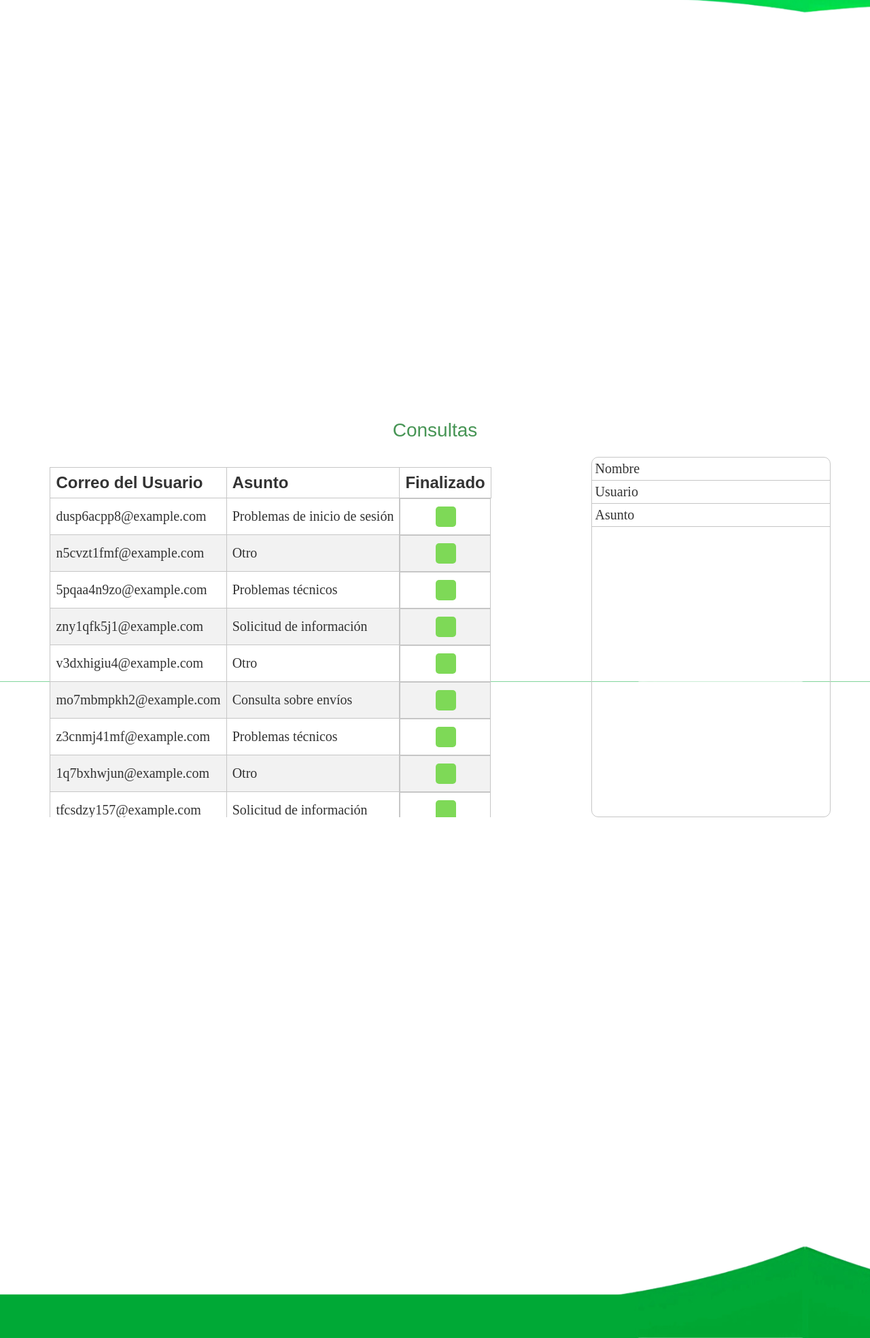
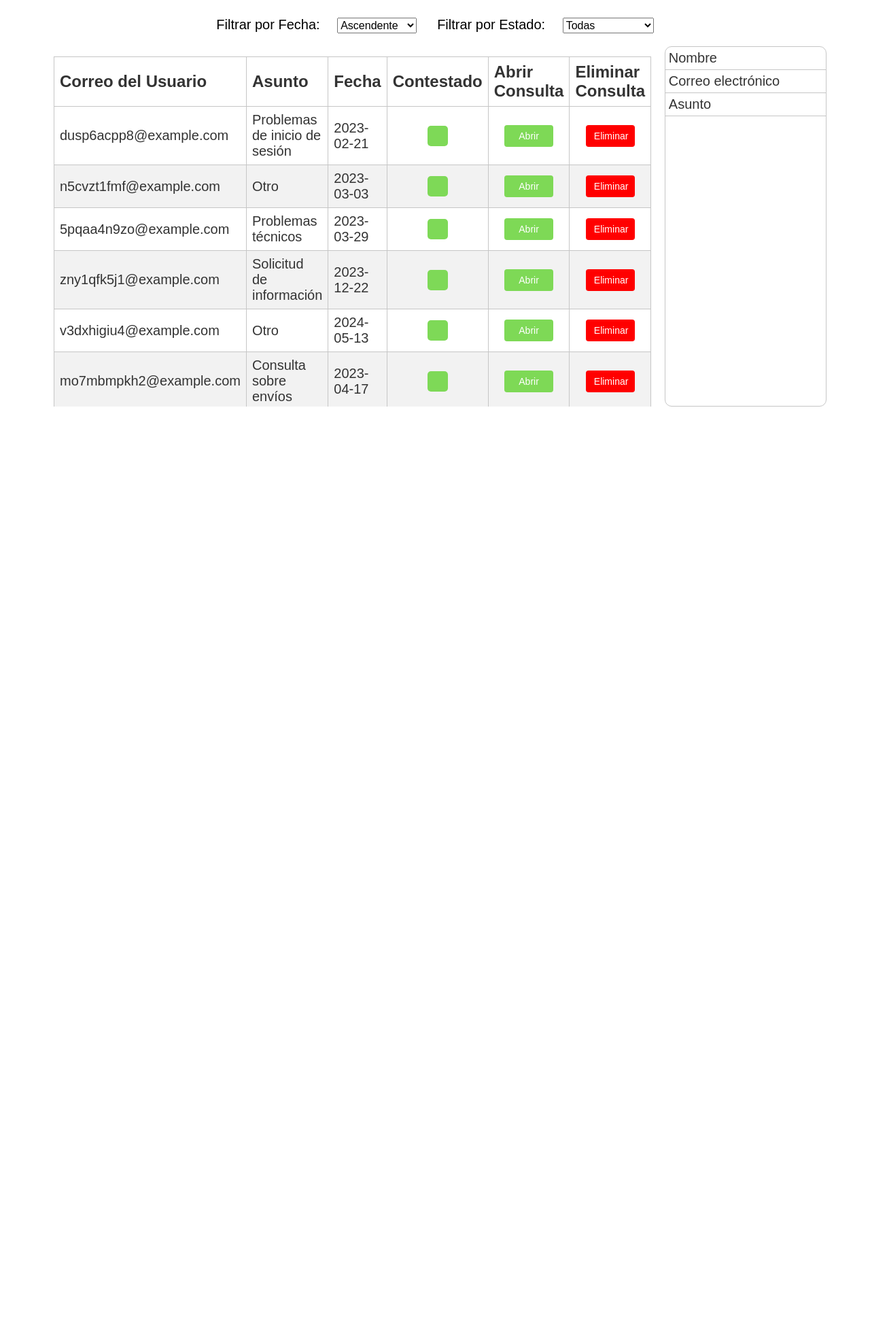
Before and after one commit to Saac04/GreenLife, a PHP site: page /app/admin/ConsultasAdmin.html in a window 1280 px wide. Shown: the part 120-2088 px from the top of the page at 68% size. After the commit the page ends 718 px from the top, so only its background shows below. Run offline with PHP 8.4, Linux system fonts and the light colour scheme.

```diff
--- a/scr/app/admin/ConsultasAdmin.html
+++ b/scr/app/admin/ConsultasAdmin.html
@@ -1,20 +1,18 @@
 <!DOCTYPE html>
 <html lang="en">
 <head>
-    <meta charset="UTF-8">
-    <title>Title</title>
-
+  <meta charset="UTF-8">
   <link rel="stylesheet" href="https://cdnjs.cloudflare.com/ajax/libs/font-awesome/4.7.0/css/font-awesome.min.css">
   <link rel="stylesheet" href="../../css/MenuHam.css">
   <link rel="stylesheet" href="../../css/Botones.css">
   <link rel="stylesheet" href="../../css/Fuentes.css">
   <link rel="stylesheet" href="../../css/header.css">
   <link rel="stylesheet" href="../../css/footer.css">
-  <link rel="stylesheet" href="../css/Marcos.css">
   <link rel="stylesheet" href="../css/ConsultasAdmin.css">
-
+  <title>Consultas Admin</title>
 </head>
 <body>
+<!-- Header de la página, logo, botón de gestión, consultas y perfil -->
 <header class="header">
   <div><img class="logo" src="../../img/Grado_en_tecnologías_interactivas.svg" alt="LOGO"></div>
   <h1><span class="green">Green</span><span class="life">Life</span></h1>
@@ -27,31 +25,18 @@
   </nav>
 </header>
 
-<div class="superior">
-  <!-- Contenido de la parte superior de tu página -->
-</div>
+<!-- Menú de la página (para versión de móvil), logo, botón de gestión, consultas y perfil -->
 <nav id="navMenu" role="navigation">
   <div id="menuToggle">
-    <!--
-    A fake / hidden checkbox is used as click reciever,
-    so you can use the :checked selector on it.
-    -->
+    <!-- Se utiliza una casilla de verificación falsa/oculta como receptor de clics,
+    por lo que puede usar el selector :checked en ella. -->
     <input type="checkbox" />
-
-    <!--
-    Some spans to act as a hamburger.
-
-    They are acting like a real hamburger,
-    not that McDonalds stuff.
-    -->
+    <!-- Unos spans para actuar como hamburguesa,
+    están actuando como una verdadera hamburguesa. -->
     <span></span>
     <span></span>
     <span></span>
 
-    <!--
-    Too bad the menu has to be inside of the button
-    but hey, it's pure CSS magic.
-    -->
     <ul id="menu">
       <li><a class="text-button" href="#"><i class="fa fa-user-circle-o"></i></a></li>
       <li><a class="text-button" href="#"><Consulta></Consulta></a></li>
@@ -59,10 +44,36 @@
     </ul>
   </div>
 </nav>
+<!-- Fin del header -->
 
+<!-- Cuerpo de la página -->
 <div>
+  <!-- Título de la página -->
   <h2>Consultas</h2>
 
+  <!-- Filtros de fecha y estado -->
+  <div class="filtros">
+    <div class="filtrarFechas">
+      <label for="filtro-fechas">Filtrar por Fecha:</label>
+      <label for="selectorFechas"></label>
+      <select name="selector de las fechas" id="selectorFechas">
+        <option value="Ascendente">Ascendente</option>
+        <option value="Descendente">Descendente</option>
+      </select>
+    </div>
+
+    <div class="filtrarRespuesta">
+      <label for="filtro-estado">Filtrar por Estado:</label>
+      <label for="selectorEstado"></label>
+      <select name="selector de estado" id="selectorEstado">
+        <option value="Todos">Todas</option>
+        <option value="Contestadas">Contestadas</option>
+        <option value="No contestadas">No contestadas</option>
+      </select>
+    </div>
+  </div>
+
+  <!-- Tabla de consultas (Nombre, Correo y Asunto) -->
   <div class="tabla-consulta">
     <div class="tabla">
       <table class="consulta-table">
@@ -70,7 +81,10 @@
         <tr>
           <th class="h3">Correo del Usuario</th>
           <th class="h3">Asunto</th>
-          <th class="h3">Finalizado</th>
+          <th class="h3">Fecha</th>
+          <th class="h3">Contestado</th>
+          <th class="h3">Abrir Consulta</th>
+          <th class="h3">Eliminar Consulta</th>
         </tr>
         </thead>
         <tbody>
@@ -79,21 +93,31 @@
         </tbody>
       </table>
     </div>
+    <!-- Tabla de clientes (correo del Usuario, Asunto y Finalizado) -->
     <div class="consulta">
-
       <div class="nombre p p2">Nombre</div>
-      <div class="usuario p p2">Usuario</div>
+      <div class="usuario p p2">Correo electrónico</div>
       <div class="asunto p p2">Asunto</div>
       <div class="consultaTexto p"></div>
-
     </div>
   </div>
-
-</div>
-<div class="inferior">
-  <!-- Contenido de la parte superior de tu página -->
 </div>
 
+<!-- Popup para eliminar usuario -->
+<div id="miPopupEliminar" class="popup">
+  <div class="popup-contenido">
+    <!-- x para cerrar el popup -->
+    <span class="cerrar" onclick="cerrarPopupEliminar()">&times;</span>
+    <!-- Inputs del popup para editar los datos -->
+    <h2 class="popupH2">Eliminar Consulta</h2>
+    <h3 class="popupP">¿Estás seguro de que deseas eliminar esta consulta?</h3>
+    <input type="hidden" id="consultaEliminarIndex">
+    <!-- Botón de Eliminar consulta -->
+    <div class="button-container">
+      <button class="button" onclick="eliminarConsulta()">Eliminar</button>
+    </div>
+  </div>
+</div>
 
 <script src="../js/ConsultasAdmin.js"></script>
 </body>
--- a/scr/app/css/ConsultasAdmin.css
+++ b/scr/app/css/ConsultasAdmin.css
@@ -1,16 +1,18 @@
-
-h2{
+h2 {
     text-align: center;
 }
 
-.tabla-consulta{
+.tabla-consulta {
     display: flex;
     flex-direction: row;
     justify-content: space-around;
     gap: 15px;
+    height: 80%;
+    width: 90%;
+    margin: auto;
 }
 
-.tabla{
+.tabla {
     max-height: 500px;
     overflow-y: scroll;
     padding: 15px;
@@ -21,13 +23,17 @@ h2{
     border-collapse: collapse;
 }
 
-.consulta-table tr{}
-
 .consulta-table th,
 .consulta-table td {
     padding: 8px;
     border: 1px solid #c6c6c6;
     text-align: left;
+}
+
+/* Añadir estilos específicos para la columna de fecha */
+.consulta-table th:nth-child(3),
+.consulta-table td:nth-child(3) {
+    width: 150px; /* Ajusta el ancho según sea necesario */
 }
 
 .consulta-table th {
@@ -42,50 +48,164 @@ h2{
     background-color: #ddd;
 }
 
-.consulta-table tbody td:nth-child(3){
-    display: flex;
-    justify-content: center;
+.consulta-table tbody td:nth-child(4),
+.consulta-table tbody td:nth-child(5),
+.consulta-table tbody td:nth-child(6) {
+    text-align: center;
 }
 
-
-.consulta{
+.consulta {
     display: flex;
     flex-direction: column;
-    border: #c6c6c6 1px solid ;
+    border: #c6c6c6 1px solid;
     border-radius: 10px;
     max-height: 600px;
     width: 350px;
 }
 
-
-
-.nombre{
-    border-bottom: #c6c6c6 1px solid ;
+.nombre, .usuario, .asunto {
+    border-bottom: #c6c6c6 1px solid;
     padding: 5px;
 }
 
-.usuario{
-    border-bottom: #c6c6c6 1px solid ;
-    padding: 5px
+.p2 {
+    font-family: "Kanit Light", sans-serif;
 }
 
-.asunto{
-    border-bottom: #c6c6c6 1px solid ;
-    padding: 5px
+.abrir-consulta-btn, .eliminar-consulta-btn {
+    background-color: #7ed956;
+    width: 70%;
+    font-size: 14px;
+    color: white;
+    border: none;
+    padding: 8px 12px;
+    cursor: pointer;
+    border-radius: 4px;
+    text-align: center;
 }
 
-.p2{
-    font-family: "Kanit Light";
+.contenido-casilla {
+    display: flex;
+    margin: 0 auto;
+    justify-content: center;
+}
+
+.abrir-consulta-btn:hover {
+    background-color: darkgreen;
+}
+
+.eliminar-consulta-btn {
+    background-color: red;
+}
+
+.eliminar-consulta-btn:hover {
+    background-color: darkred;
+}
+
+.popup {
+    display: none;
+    position: fixed;
+    top: 0;
+    left: 0;
+    width: 100%;
+    height: 100%;
+    background-color: rgba(0, 0, 0, 0.5);
+    z-index: 9999;
+}
+
+.popup-contenido {
+    position: absolute;
+    font-family: 'Kanit', sans-serif;
+    top: 50%;
+    left: 50%;
+    transform: translate(-50%, -50%);
+    background-color: #fff;
+    padding: 20px;
+    border-radius: 5px;
+    width: 80%;
+    max-width: 500px;
+    box-sizing: border-box;
+}
+
+.cerrar {
+    position: absolute;
+    top: 5px;
+    right: 15px;
+    font-size: 30px;
+    cursor: pointer;
+}
+
+.input-text {
+    font-family: 'Kanit Light', sans-serif;
+    font-size: 20px;
+    color: #333333;
+    background-color: #ffffff;
+    border: none;
+    border-bottom: 2px solid #c6c6c6;
+    padding: 10px;
+    width: 100%;
+    margin-bottom: 20px;
+    box-sizing: border-box;
+    display: block;
+    margin-left: auto;
+    margin-right: auto;
+}
+
+.button-container {
+    text-align: right;
+}
+
+.button {
+    background-color: #7ED957;
+    color: white;
+    font-family: 'Kanit', sans-serif;
+    font-size: 20px;
+    border: none;
+    border-radius: 10px;
+    outline: none;
+    padding: 10px;
+    cursor: pointer;
+}
+
+.filtros {
+    font-family: 'Kanit', sans-serif;
+    font-size: 20px;
+    display: flex;
+    justify-content: center;
+    gap: 30px;
+    margin: 20px 0;
+}
+
+#filtro-fechas {
+    font-family: 'Kanit', sans-serif;
+    font-size: 16px;
+}
+
+#selectorEstado,
+#selectorFechas {
+    height: 100%;
+    font-family: 'Kanit', sans-serif;
+    font-size: 16px;
+}
+
+.filtros label {
+    margin-right: 10px;
+}
+
+.filtros input[type="date"],
+.filtros input[type="checkbox"] {
+    padding: 5px;
+    font-size: 16px;
 }
 
 @media screen and (max-width: 800px) {
-    .tabla-consulta{
+    .tabla-consulta {
         display: grid;
         justify-content: center;
-        gap:30px
+        gap: 30px;
     }
 
-    .consulta{
+    .consulta {
         margin: 20px;
         justify-self: center;
     }
```
Also changed, not shown: scr/app/js/ConsultasAdmin.js (+108 -14 lines).
